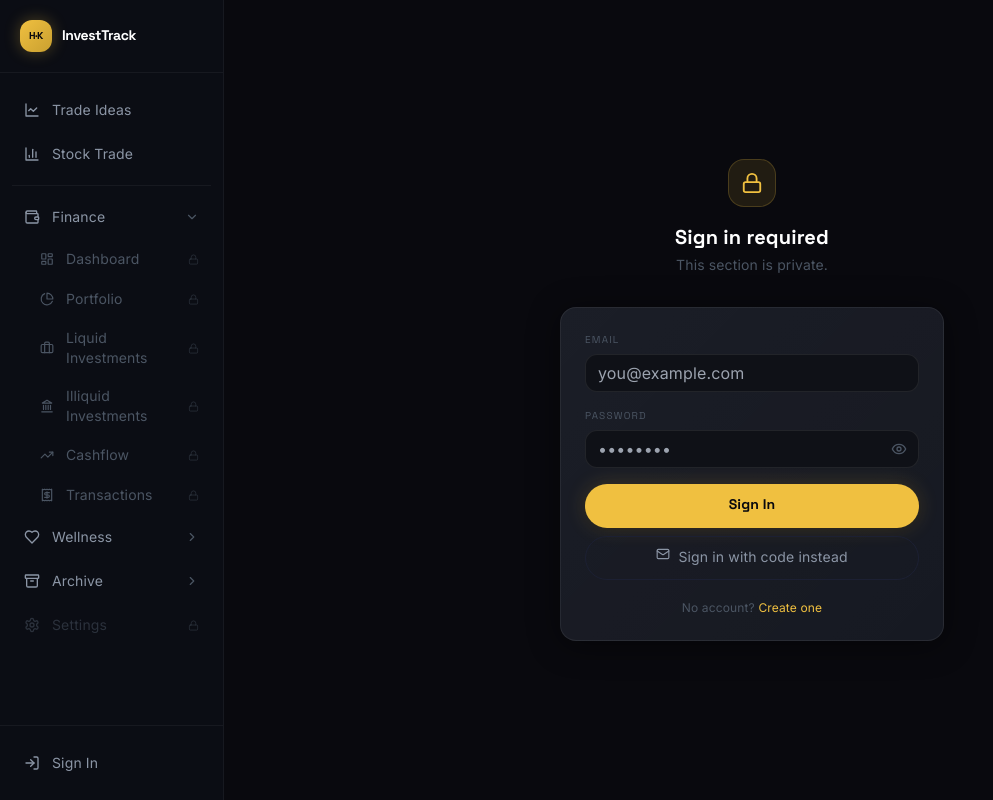
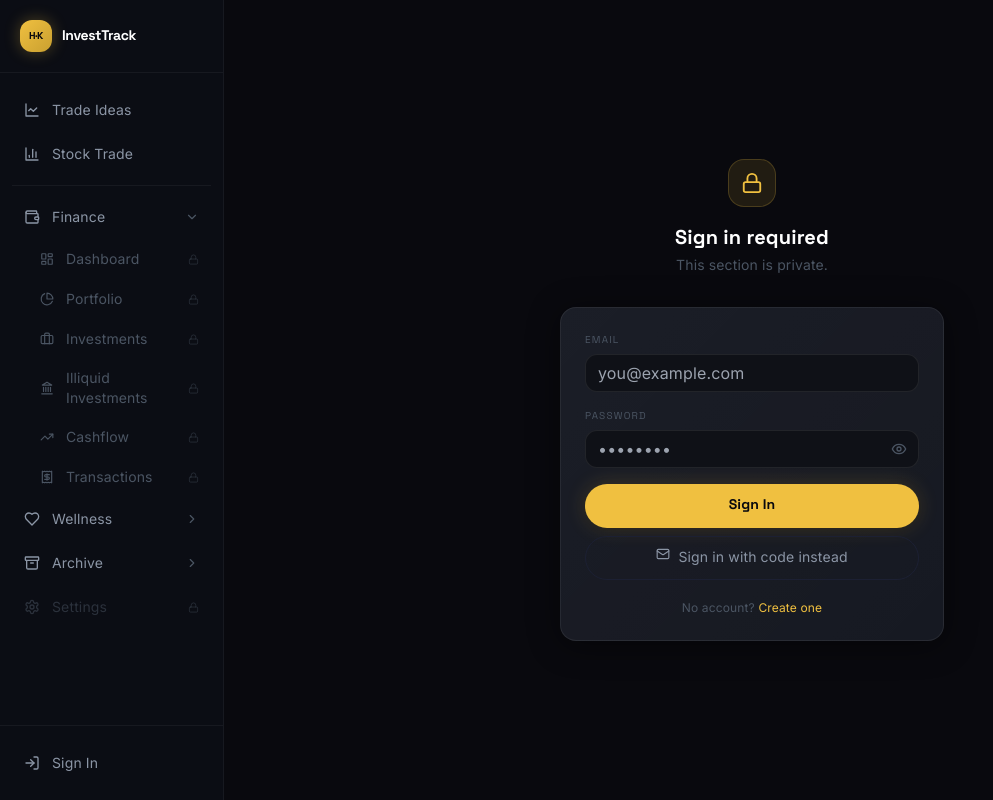
Before and after one commit to hs-harsh/Master-Tracker, a React (Vite) app in the folder client/: page / in a window 1280 px wide. Shown: the whole page, without its empty margins (0-993 px from the left). Built offline with nearby package versions, Linux system fonts and the light colour scheme.

Commit message:
Rename "Liquid Investments" back to "Investments" throughout
Co-Authored-By: Claude <noreply@anthropic.com>

```diff
--- a/client/src/components/FinanceLayout.jsx
+++ b/client/src/components/FinanceLayout.jsx
@@ -11,7 +11,7 @@ import {
 const FINANCE_TABS = [
   { to: '/dashboard', icon: LayoutDashboard, label: 'Dashboard' },
   { to: '/portfolio', icon: PieChart, label: 'Portfolio' },
-  { to: '/investments', icon: Briefcase, label: 'Liquid Investments' },
+  { to: '/investments', icon: Briefcase, label: 'Investments' },
   { to: '/other-assets', icon: Landmark, label: 'Illiquid Investments' },
   { to: '/cashflow', icon: TrendingUp, label: 'Cashflow' },
   { to: '/transactions', icon: Receipt, label: 'Transactions' },
--- a/client/src/components/Layout.jsx
+++ b/client/src/components/Layout.jsx
@@ -20,7 +20,7 @@ const PUBLIC_NAV = [
 const FINANCE_NAV = [
   { to: '/dashboard',    icon: LayoutDashboard, label: 'Dashboard',           end: true },
   { to: '/portfolio',    icon: PieChart,        label: 'Portfolio' },
-  { to: '/investments',  icon: Briefcase,       label: 'Liquid Investments' },
+  { to: '/investments',  icon: Briefcase,       label: 'Investments' },
   { to: '/other-assets', icon: Landmark,        label: 'Illiquid Investments' },
   { to: '/cashflow',     icon: TrendingUp,      label: 'Cashflow' },
   { to: '/transactions', icon: Receipt,         label: 'Transactions' },
--- a/client/src/components/SyncResultModal.jsx
+++ b/client/src/components/SyncResultModal.jsx
@@ -30,7 +30,7 @@ export async function downloadBackupCsv(type) {
 
 export default function SyncResultModal({ result, syncType, onClose }) {
   const section = (syncType === 'transactions' ? result?.transactions : result?.investments) || { added: 0, errors: [], totalRows: 0 };
-  const label = syncType === 'transactions' ? 'Transactions' : 'Liquid Investments';
+  const label = syncType === 'transactions' ? 'Transactions' : 'Investments';
 
   return (
     <div className="fixed inset-0 z-50 flex items-center justify-center p-4 bg-ink/80" onClick={onClose}>
--- a/client/src/pages/Admin.jsx
+++ b/client/src/pages/Admin.jsx
@@ -163,7 +163,7 @@ export default function Admin() {
           <StatCard label="Total Users" value={stats.totalUsers} icon={Users} color="bg-blue-500"
             sub={`${stats.activeUsers} active`} />
           <StatCard label="Transactions" value={stats.totalTransactions} icon={BarChart3} color="bg-green-500" />
-          <StatCard label="Liquid Investments" value={stats.totalInvestments} icon={BarChart3} color="bg-purple-500" />
+          <StatCard label="Investments" value={stats.totalInvestments} icon={BarChart3} color="bg-purple-500" />
           <StatCard label="Auth Methods" icon={KeyRound} color="bg-amber-500"
             value={`${stats.passwordUsers}pw / ${stats.otpOnlyUsers}otp`} />
         </div>
--- a/client/src/pages/Investments.jsx
+++ b/client/src/pages/Investments.jsx
@@ -286,7 +286,7 @@ export default function Investments() {
     <div className="space-y-4 sm:space-y-6">
       <div className="flex items-center justify-between flex-wrap gap-4">
         <div>
-          <h1 className="font-display text-2xl font-bold text-white">{currentPerson ? `${currentPerson}'s Liquid Investments` : 'Liquid Investments'}</h1>
+          <h1 className="font-display text-2xl font-bold text-white">{currentPerson ? `${currentPerson}'s Investments` : 'Investments'}</h1>
           <p className="text-muted text-sm mt-0.5">Raw investment entries powering your goal-based portfolio</p>
         </div>
         <div className="flex items-center gap-3 flex-wrap">
--- a/client/src/pages/Portfolio.jsx
+++ b/client/src/pages/Portfolio.jsx
@@ -249,9 +249,9 @@ export default function Portfolio() {
       </div>
 
 
-      {/* Section header — Liquid Investments */}
+      {/* Section header — Investments */}
       <div className="flex items-center gap-3">
-        <span className="text-xs text-muted uppercase tracking-widest font-semibold whitespace-nowrap">Liquid Investments</span>
+        <span className="text-xs text-muted uppercase tracking-widest font-semibold whitespace-nowrap">Investments</span>
         <div className="flex-1 h-px bg-white/8" />
       </div>
 
@@ -602,7 +602,7 @@ export default function Portfolio() {
               </div>
               <div className="flex flex-wrap gap-x-8 gap-y-2 text-sm font-mono">
                 <div>
-                  <div className="text-muted text-xs">Liquid Investments</div>
+                  <div className="text-muted text-xs">Investments</div>
                   <div className="text-white font-semibold">{fmt(investmentsBase)}</div>
                 </div>
                 <div>
```
